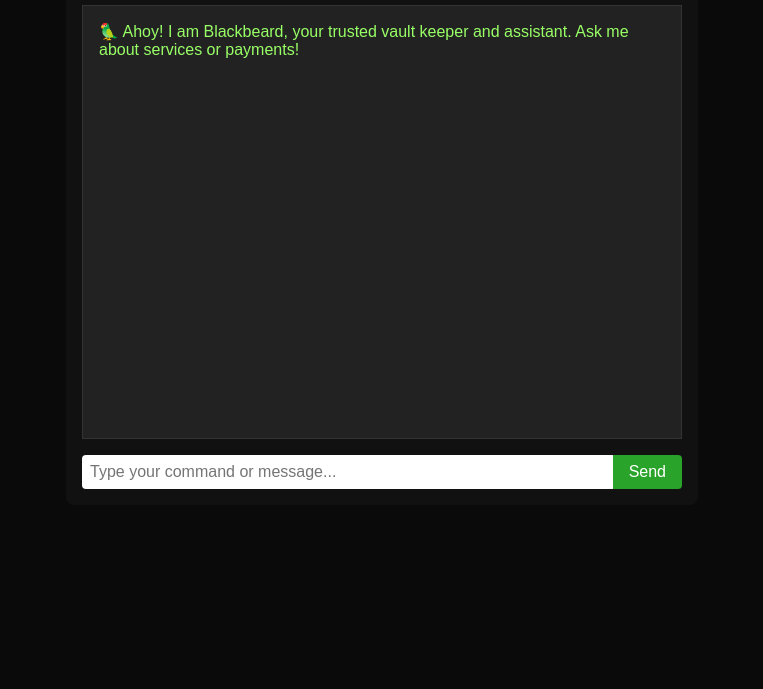
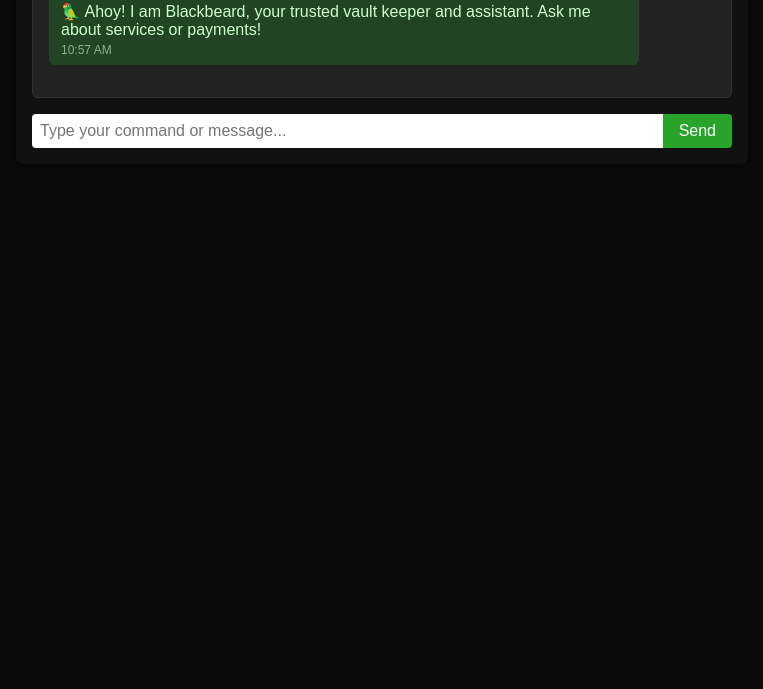
Before and after one commit to scorpio-x-coin-hunter/scorpio-x-deploy, a website: page public/chat.html in a window 1280 px wide. Shown: the part 111-800 px from the top of the page, without its empty margins (258-1021 px from the left). Drawn offline with Linux system fonts and the light colour scheme.

Commit message:
Update chat.html

```diff
--- a/public/chat.html
+++ b/public/chat.html
@@ -5,21 +5,97 @@
 <meta name="viewport" content="width=device-width, initial-scale=1" />
 <title>Blackbeard Chat Bot</title>
 <style>
-  body { font-family: Arial, sans-serif; background: #0a0a0a; color: #eee; margin: 0; padding: 0; }
-  #chat-container { max-width: 600px; margin: 2rem auto; background: #111; border-radius: 8px; padding: 1rem; }
-  #messages { height: 400px; overflow-y: scroll; border: 1px solid #333; padding: 1rem; background: #222; }
-  .message { margin-bottom: 1rem; }
-  .user { color: #6cf; }
-  .bot { color: #9f6; }
-  #input-form { display: flex; margin-top: 1rem; }
-  #input-msg { flex: 1; padding: 0.5rem; font-size: 1rem; border-radius: 4px 0 0 4px; border: none; }
-  #send-btn { padding: 0.5rem 1rem; font-size: 1rem; border: none; background: #29a329; color: white; cursor: pointer; border-radius: 0 4px 4px 0; }
-  #send-btn:hover { background: #3fdb3f; }
+  body {
+    font-family: Arial, sans-serif;
+    background: #0a0a0a;
+    color: #eee;
+    margin: 0;
+    padding: 0;
+    display: flex;
+    justify-content: center;
+    align-items: flex-start;
+    min-height: 100vh;
+  }
+  #chat-container {
+    width: 100%;
+    max-width: 700px;
+    margin: 1rem;
+    background: #111;
+    border-radius: 8px;
+    padding: 1rem;
+    display: flex;
+    flex-direction: column;
+    box-shadow: 0 0 10px rgba(0,0,0,0.5);
+  }
+  h2 {
+    text-align: center;
+    margin-bottom: 0.5rem;
+  }
+  #messages {
+    flex: 1;
+    height: 60vh;
+    overflow-y: auto;
+    border: 1px solid #333;
+    padding: 1rem;
+    background: #222;
+    border-radius: 6px;
+  }
+  .message {
+    margin-bottom: 1rem;
+    padding: 0.5rem 0.75rem;
+    border-radius: 6px;
+    max-width: 85%;
+    animation: fadeIn 0.2s ease-in;
+  }
+  .message.user {
+    background: #004466;
+    color: #fff;
+    align-self: flex-end;
+  }
+  .message.bot {
+    background: #224422;
+    color: #cfc;
+    align-self: flex-start;
+  }
+  .timestamp {
+    font-size: 0.75rem;
+    opacity: 0.6;
+    margin-top: 0.25rem;
+  }
+  #input-form {
+    display: flex;
+    margin-top: 1rem;
+  }
+  #input-msg {
+    flex: 1;
+    padding: 0.5rem;
+    font-size: 1rem;
+    border-radius: 4px 0 0 4px;
+    border: none;
+    outline: none;
+  }
+  #send-btn {
+    padding: 0.5rem 1rem;
+    font-size: 1rem;
+    border: none;
+    background: #29a329;
+    color: white;
+    cursor: pointer;
+    border-radius: 0 4px 4px 0;
+    transition: background 0.2s;
+  }
+  #send-btn:hover {
+    background: #3fdb3f;
+  }
+  @keyframes fadeIn {
+    from { opacity: 0; transform: translateY(5px); }
+    to { opacity: 1; transform: translateY(0); }
+  }
 </style>
 </head>
 <body>
   <div id="chat-container">
-    <h2>Blackbeard Chat Bot</h2>
+    <h2>⚓ Blackbeard Chat Bot</h2>
     <div id="messages"></div>
     <form id="input-form">
       <input type="text" id="input-msg" placeholder="Type your command or message..." autocomplete="off" required />
@@ -32,11 +108,26 @@
   const form = document.getElementById('input-form');
   const input = document.getElementById('input-msg');
 
+  function getTimestamp() {
+    const now = new Date();
+    return now.toLocaleTimeString([], { hour: '2-digit', minute: '2-digit' });
+  }
+
   function addMessage(text, sender) {
-    const div = document.createElement('div');
-    div.classList.add('message', sender);
-    div.textContent = text;
-    messagesEl.appendChild(div);
+    const wrapper = document.createElement('div');
+    wrapper.classList.add('message', sender);
+
+    const msgText = document.createElement('div');
+    msgText.textContent = text;
+
+    const time = document.createElement('div');
+    time.classList.add('timestamp');
+    time.textContent = getTimestamp();
+
+    wrapper.appendChild(msgText);
+    wrapper.appendChild(time);
+
+    messagesEl.appendChild(wrapper);
     messagesEl.scrollTop = messagesEl.scrollHeight;
   }
 
@@ -56,7 +147,7 @@
         addMessage('⚠️ No reply from server.', 'bot');
       }
     } catch (error) {
-      addMessage('⚠️ Error communicating with server.', 'bot');
+      addMessage('⚠️ Error communicating with server. Check your connection.', 'bot');
     }
   }
 
@@ -69,8 +160,11 @@
     input.focus();
   });
 
-  // Initial welcome message
-  addMessage('🦜 Ahoy! I am Blackbeard, your trusted vault keeper and assistant. Ask me about services or payments!', 'bot');
+  // Auto focus on load
+  window.addEventListener('load', () => {
+    input.focus();
+    addMessage('🦜 Ahoy! I am Blackbeard, your trusted vault keeper and assistant. Ask me about services or payments!', 'bot');
+  });
 </script>
 </body>
 </html>
```
